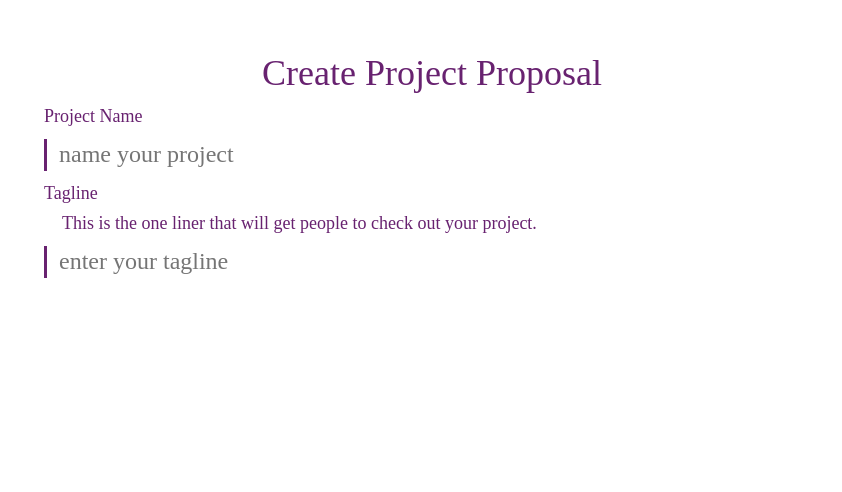
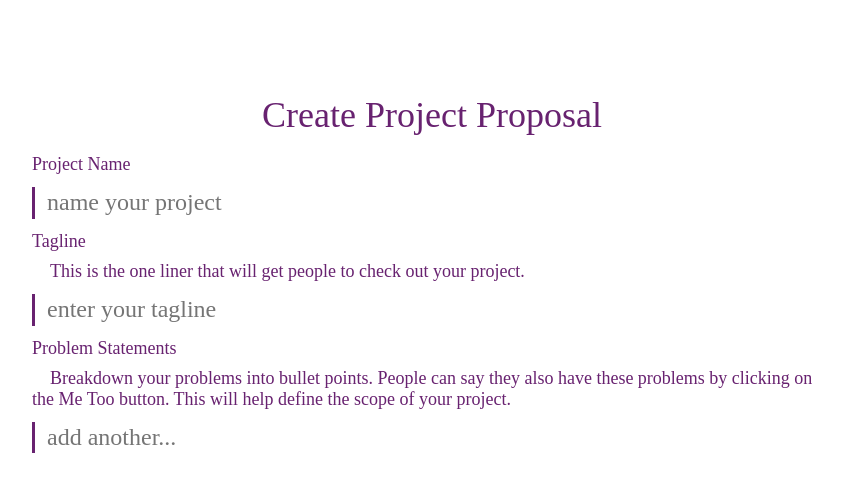
Before and after one commit to missAliceX/crowd-funding-app, a React (Create React App) app: page / in a window 1280 px wide. Shown: the part 820-1312 px from the top of the page, without its empty margins (208-1050 px from the left). Built offline with nearby package versions, Linux system fonts and the light colour scheme; a web font is replaced by a local one.

Commit message:
add input list mechanism

```diff
--- /dev/null
+++ b/src/components/input-list.js
@@ -0,0 +1,54 @@
+import styled from "styled-components";
+import Input from "components/input";
+import React, { useState } from "react";
+
+const Wrapper = styled.div`
+  > * {
+    margin: 0.25em 0;
+  }
+`;
+
+function InputList(props) {
+  const [items, setItems] = useState(props.items || []);
+  const id = props["id"];
+
+  return (
+    <Wrapper role="list" data-testid={id}>
+      {items.map((item, i) => {
+        return (
+          <Input
+            key={i}
+            id={`${id}-${i}`}
+            data-testid={`${id}-${i}`}
+            value={item}
+            onChange={e => {
+              items[i] = e.target.value;
+              setItems([...items]);
+            }}
+            onDelete={e => {
+              items.splice(i, 1);
+              setItems([...items]);
+            }}
+            onBlur={e => {
+              if (e.target.value === "") {
+                items.splice(i, 1);
+              }
+              setItems([...items]);
+            }}
+          />
+        );
+      })}
+      <Input
+        data-testid={`${id}-add`}
+        placeholder="add another..."
+        addAnother={true}
+        onChange={e => {
+          items.push(e.target.value);
+          setItems([...items]);
+        }}
+      />
+    </Wrapper>
+  );
+}
+
+export default InputList;
--- a/src/components/input.js
+++ b/src/components/input.js
@@ -4,21 +4,16 @@ import colors from "styles/colors.module.scss";
 import boxshadow from "styles/boxshadow.module.scss";
 import close from "assets/icons/close.svg";
 import Icon from "components/icon";
-import React, { useState } from "react";
-
-const padding = 0.5;
+import React, { useState, useEffect } from "react";
 
 const Wrapper = styled.div`
-  border-radius: ${common.borderradius};
-  margin: ${padding}em;
-  width: calc(100% - 1em);
-
-  > div {
-    margin: 0.5em 0;
-  }
+  width: ${props => (props.inline ? "fit-content" : `calc(100% - 0.5em)`)};
+  position: relative;
 `;
 
-const InputField = styled.input`
+const InputField = styled.input.attrs(props => {
+  return { autoFocus: !props.addAnother };
+})`
   display: ${props => props.display};
   border: none;
   border-left: ${common.accentwidth} solid
@@ -29,20 +24,13 @@ const InputField = styled.input`
   background-color: ${colors.paper};
   box-shadow: ${boxshadow.down};
   padding: 0.1em 0.5em;
-  width: 100%;
+  width: calc(100% - 1em);
   text-overflow: ellipsis;
-`;
-
-const InputWrapper = styled.div`
-  width: ${props =>
-    props.inline ? "fit-content" : `calc(100% - ${2 * padding}em)`};
-  max-width: calc(100% - ${2 * padding}em - ${common.accentwidth});
-  position: relative;
 `;
 
 const DeleteIcon = styled(Icon)`
   position: absolute;
-  right: -${common.sm}px;
+  right: calc(-${common.sm}px + 1.25em);
   top: ${common.sm / 2}px;
   visibility: ${props => props.visibility};
 `;
@@ -50,18 +38,32 @@ const DeleteIcon = styled(Icon)`
 function Input(props) {
   const [value, setValue] = useState(props.value || "");
 
+  useEffect(() => {
+    if (props.value) setValue(props.value);
+  }, [props.value]);
+
   return (
-    <Wrapper role="input" data-testid={props["data-testid"]}>
-      <div className="sm bold">{props.label}</div>
-      <div className="sm italic indent">{props.description}</div>
-      <InputWrapper inline={props.inline}>
+    <Wrapper
+      inline={props.inline}
+      role="input"
+      data-testid={props["data-testid"]}
+    >
       <InputField
-          filled={value !== ""}
+        id={props.id || ""}
         className="md"
         value={value}
+        filled={value !== ""}
         placeholder={props.placeholder}
         display={props.display || "inline-block"}
-          onChange={e => setValue(e.target.value)}
+        onChange={e => {
+          if (!props.addAnother) {
+            setValue(e.target.value);
+          }
+          if (props.onChange) {
+            props.onChange(e);
+          }
+        }}
+        onBlur={props.onBlur}
       />
       <DeleteIcon
         visibility={value !== "" ? "visible" : "hidden"}
@@ -69,7 +71,6 @@ function Input(props) {
         src={close}
         onClick={props.onDelete || (() => setValue(""))}
       />
-      </InputWrapper>
     </Wrapper>
   );
 }
--- a/src/pages/project-proposal.js
+++ b/src/pages/project-proposal.js
@@ -3,6 +3,7 @@ import colors from "styles/colors.module.scss";
 import common from "styles/common.module.scss";
 import Page from "components/page";
 import Input from "components/input";
+import InputList from "components/input-list";
 
 const Content = styled.div`
   width: calc(100% - 6em);
@@ -11,14 +12,17 @@ const Content = styled.div`
   border-radius: ${common.borderradius};
   color: ${colors.ink};
   margin: 2em auto;
-  padding: 1em;
+  padding: 2em;
 
   @media only screen and (max-width: ${common.screensize}) {
-    width: calc(100% - 2em);
-    padding: 1em;
+    width: calc(100% - 4em);
     margin: 0;
     height: calc(100vh - 2em);
     overflow-y: auto;
+  }
+
+  > div {
+    margin: 0.5em 0;
   }
 `;
 
@@ -27,18 +31,32 @@ function ProjectProposalPage() {
     <Page>
       <Content>
         <div className="lg center">Create Project Proposal</div>
+
+        <div className="sm bold">Project Name</div>
         <Input
+          id="project-name"
           data-testid="project-name"
           inline
           placeholder="name your project"
-          label="Project Name"
         />
+
+        <div className="sm bold">Tagline</div>
+        <div className="sm italic indent">
+          This is the one liner that will get people to check out your project.
+        </div>
         <Input
+          id="tagline"
           data-testid="tagline"
           placeholder="enter your tagline"
-          label="Tagline"
-          description="This is the one liner that will get people to check out your project."
         />
+
+        <div className="sm bold">Problem Statements</div>
+        <div className="sm italic indent">
+          Breakdown your problems into bullet points. People can say they also
+          have these problems by clicking on the Me Too button. This will help
+          define the scope of your project.
+        </div>
+        <InputList id="problems" data-testid="problems" />
       </Content>
     </Page>
   );
```
Also changed, not shown: 1 other file (tests, documents, lock files or other folders). Lines whose indentation alone changed are shown as unchanged.
